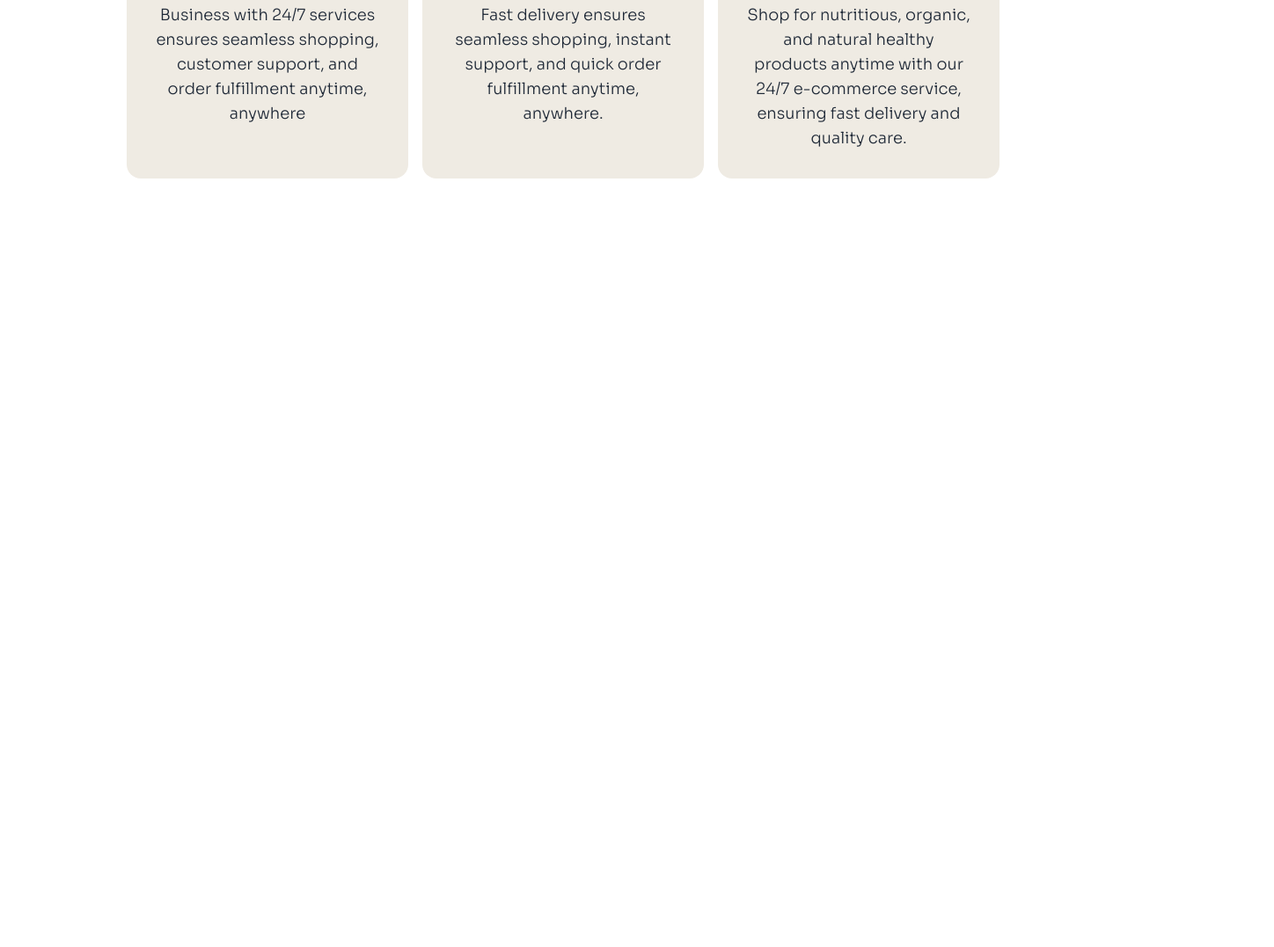
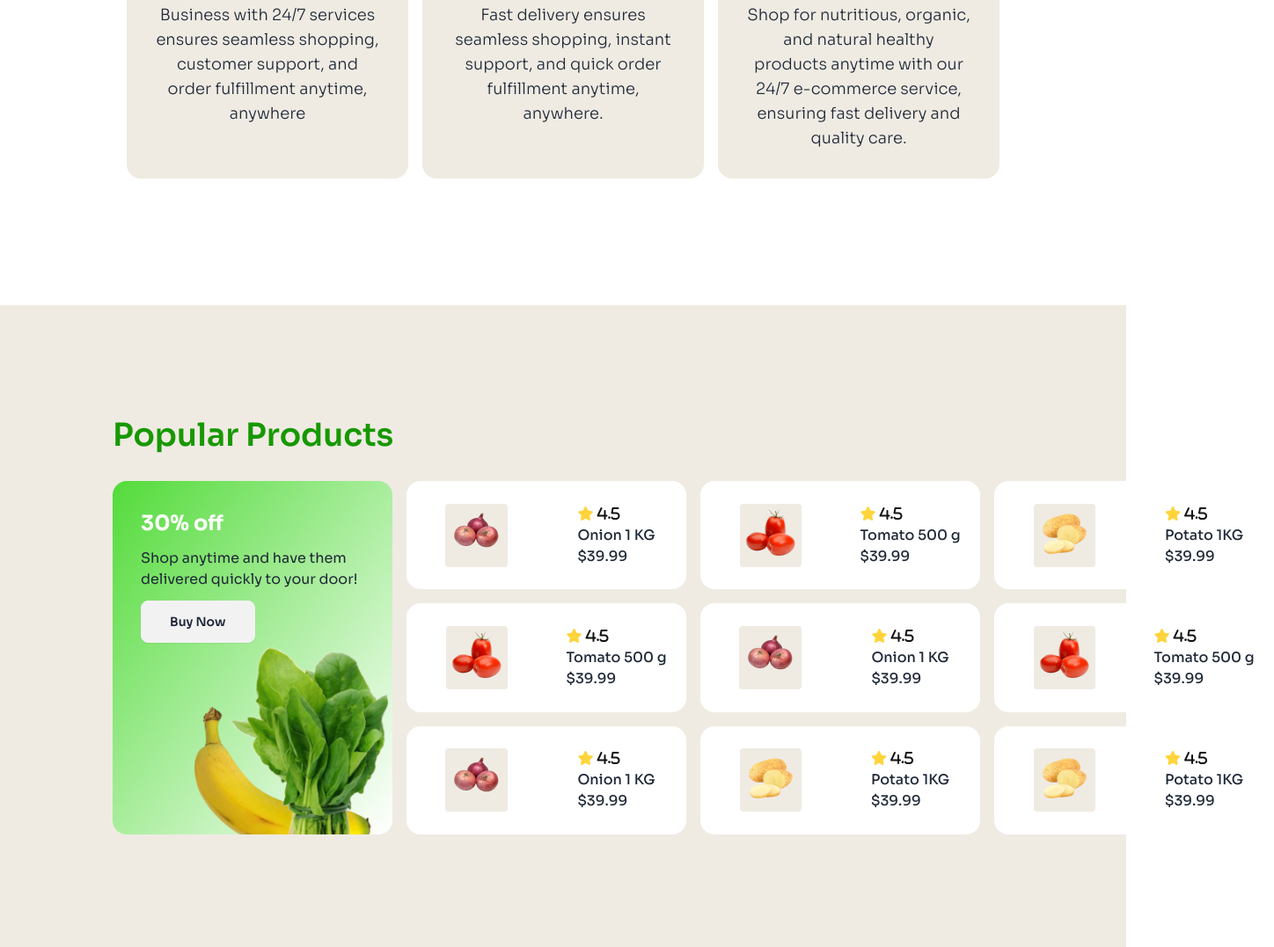
Before and after one commit to shibgatUAM/b11-assignment3, a plain HTML site: page index.html in a window 1280 px wide. Shown: the part 1659-2736 px from the top of the page at 88% size, 1448 px wide, since content can reach past the window. Before the commit the page ends 2006 px from the top, so only its background shows below. Drawn offline with nearby package versions, Linux system fonts and the light colour scheme.

Commit message:
popular products part done.

```diff
--- a/index.html
+++ b/index.html
@@ -26,6 +26,7 @@
                         'secondary-color': "#88C057",
                         'font-color': "#111111",
                         'card-color': "#EFEBE3",
+                        'popular-color': "#FFFFFF",
                     },
                     fontFamily: {
                         sora: ["Sora", "sans-serif"],
@@ -58,7 +59,7 @@
                     hover:bg-secondary-color hover:text-white w-[117px] h-[45px]">
                         Login</a>
                     <a class="btn px-7 py-2.5 bg-primary-color text-white text-base
-                    w-[146px] h-[45px] hover:bg-white hover:text-black hover:border-primary-color">
+                    w-[146px] h-[45px] hover:bg-white hover:text-black hover:border-primary-color hover:text-primary-color">
                         Register</a>
                 </div>
             </div>
@@ -110,5 +111,112 @@
             </div>
         </div>
     </section>
+<!-- END SERVICES -->
+
+<!-- START PRODUCTS -->
+    <section class="p-32 bg-card-color">
+        <h4 class="font-semibold text-4xl mb-8 text-primary-color">Popular Products</h4>
+        <div class="grid grid-cols-4 gap-4 w-[1320px] h-[402px]">
+            <div class="relative col-span-1 row-span-3 bg-gradient-to-br from-[#53DB3A] to-[#FFFFFF] p-8 rounded-2xl">
+                <h4 class="font-bold text-2xl text-white mb-3">30% off</h4>
+                <p class="font-base mb-3">Shop anytime and have them delivered quickly to your door!</p>
+                <button class="btn px-8">Buy Now</button>
+
+                <figure class="absolute bottom-0 right-0">
+                    <img src="assets/images/vegetable-offer.png" alt="vegetable-offer" width="240px" height="223px">
+                </figure>
+            </div>
+            <div class="grid grid-cols-2 content-center justify-items-center bg-popular-color rounded-2xl">
+                <div class="bg-card-color rounded">
+                    <img src="assets/images/onion.png" alt="onion">
+                </div>
+                <div>
+                    <i class="fa-solid fa-star [color:#FFD43B]"> <span class="text-font-color">4.5</span></i>
+                    <h4 class="font-medium">Onion 1 KG</h4>
+                    <p class="font-medium">$39.99</p>
+                </div>
+            </div>
+            <div class="grid grid-cols-2 content-center justify-items-center bg-popular-color rounded-2xl">
+                <div class="bg-card-color rounded">
+                    <img src="assets/images/tomato.png" alt="tomato">
+                </div>
+                <div>
+                    <i class="fa-solid fa-star [color:#FFD43B]"> <span class="text-font-color">4.5</span></i>
+                    <h4 class="font-medium">Tomato 500 g</h4>
+                    <p class="font-medium">$39.99</p>
+                </div>
+            </div>
+            <div class="grid grid-cols-2 content-center justify-items-center bg-popular-color rounded-2xl">
+                <div class="bg-card-color rounded">
+                    <img src="assets/images/potato.png" alt="potato">
+                </div>
+                <div>
+                    <i class="fa-solid fa-star [color:#FFD43B]"> <span class="text-font-color">4.5</span></i>
+                    <h4 class="font-medium">Potato 1KG</h4>
+                    <p class="font-medium">$39.99</p>
+                </div>
+            </div>
+            <div class="grid grid-cols-2 content-center justify-items-center bg-popular-color rounded-2xl">
+                <div class="bg-card-color rounded">
+                    <img src="assets/images/tomato.png" alt="tomato">
+                </div>
+                <div>
+                    <i class="fa-solid fa-star [color:#FFD43B]"> <span class="text-font-color">4.5</span></i>
+                    <h4 class="font-medium">Tomato 500 g</h4>
+                    <p class="font-medium">$39.99</p>
+                </div>
+            </div>
+            <div class="grid grid-cols-2 content-center justify-items-center bg-popular-color rounded-2xl">
+                <div class="bg-card-color rounded">
+                    <img src="assets/images/onion.png" alt="onion">
+                </div>
+                <div>
+                    <i class="fa-solid fa-star [color:#FFD43B]"> <span class="text-font-color">4.5</span></i>
+                    <h4 class="font-medium">Onion 1 KG</h4>
+                    <p class="font-medium">$39.99</p>
+                </div>
+            </div>
+            <div class="grid grid-cols-2 content-center justify-items-center bg-popular-color rounded-2xl">
+                <div class="bg-card-color rounded">
+                    <img src="assets/images/tomato.png" alt="tomato">
+                </div>
+                <div>
+                    <i class="fa-solid fa-star [color:#FFD43B]"> <span class="text-font-color">4.5</span></i>
+                    <h4 class="font-medium">Tomato 500 g</h4>
+                    <p class="font-medium">$39.99</p>
+                </div>
+            </div>
+            <div class="grid grid-cols-2 content-center justify-items-center bg-popular-color rounded-2xl">
+                <div class="bg-card-color rounded">
+                    <img src="assets/images/onion.png" alt="onion">
+                </div>
+                <div>
+                    <i class="fa-solid fa-star [color:#FFD43B]"> <span class="text-font-color">4.5</span></i>
+                    <h4 class="font-medium">Onion 1 KG</h4>
+                    <p class="font-medium">$39.99</p>
+                </div>
+            </div>
+            <div class="grid grid-cols-2 content-center justify-items-center bg-popular-color rounded-2xl">
+                <div class="bg-card-color rounded">
+                    <img src="assets/images/potato.png" alt="potato">
+                </div>
+                <div>
+                    <i class="fa-solid fa-star [color:#FFD43B]"> <span class="text-font-color">4.5</span></i>
+                    <h4 class="font-medium">Potato 1KG</h4>
+                    <p class="font-medium">$39.99</p>
+                </div>
+            </div>
+            <div class="grid grid-cols-2 content-center justify-items-center bg-popular-color rounded-2xl">
+                <div class="bg-card-color rounded">
+                    <img src="assets/images/potato.png" alt="potato">
+                </div>
+                <div>
+                    <i class="fa-solid fa-star [color:#FFD43B]"> <span class="text-font-color">4.5</span></i>
+                    <h4 class="font-medium">Potato 1KG</h4>
+                    <p class="font-medium">$39.99</p>
+                </div>
+            </div>
+        </div>
+    </section>
 </body>
 </html>
```
Also changed, not shown: assets/images/onion.png (added), assets/images/potato.png (added), assets/images/tomato.png (added).
